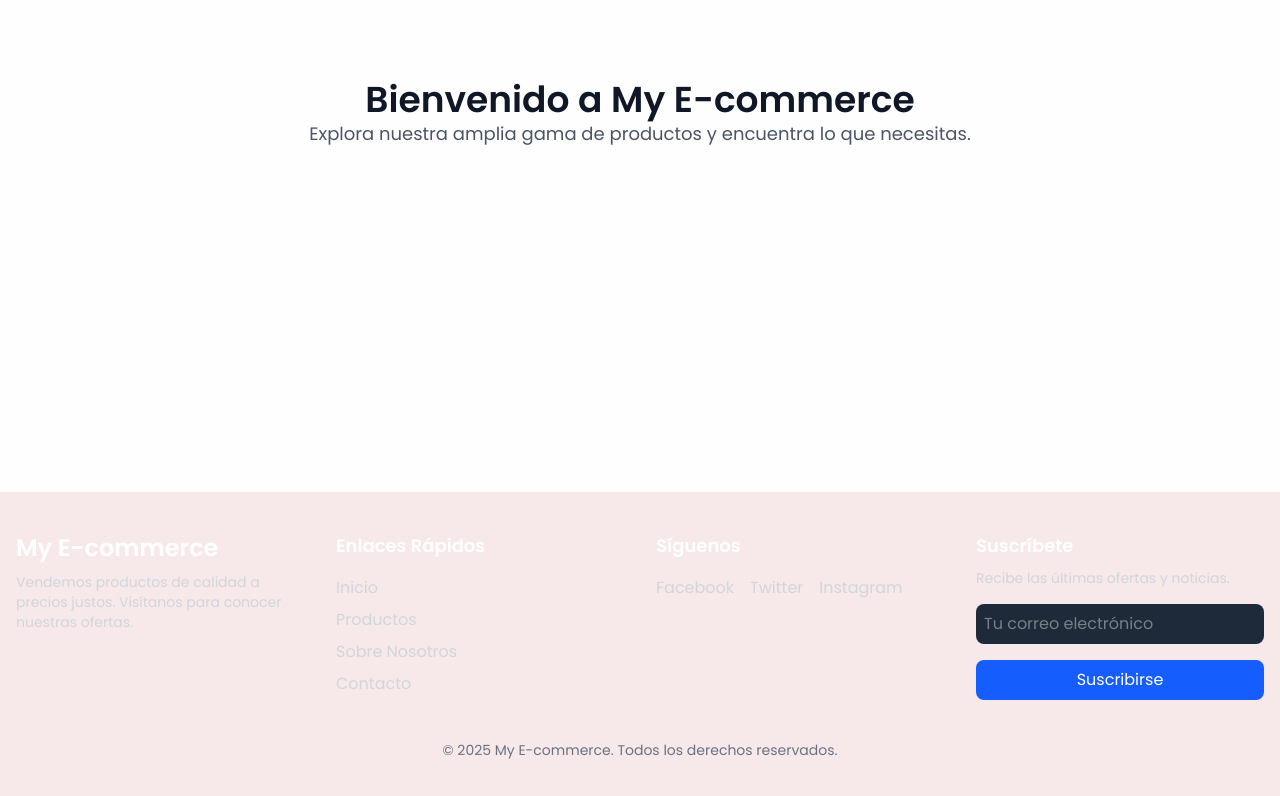
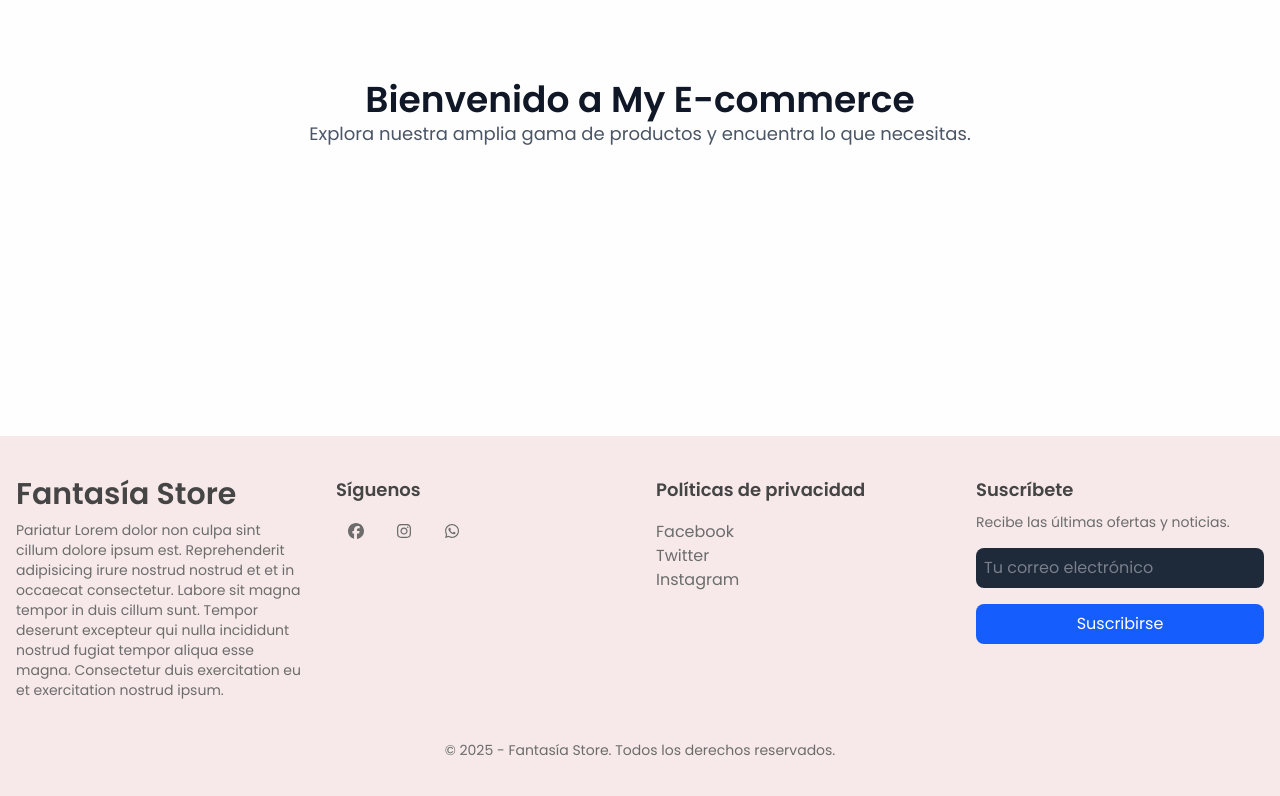
Before and after one commit to BrayanGarzon/FantasyStoreFrontEnd, a Next.js app: page / in a window 1280 px wide. Shown: the top 796 px of the page. Built offline with nearby package versions, Linux system fonts and the light colour scheme.

Commit message:
Create Footer, add icons social media and add ulr (#22)
Co-authored-by: Brayan Garzon <destroyergarzon@gmail.com>

```diff
--- /dev/null
+++ b/src/app/fontAwesomeConfig.js
@@ -0,0 +1,4 @@
+// src/app/fontAwesomeConfig.js
+import { config } from "@fortawesome/fontawesome-svg-core";
+import "@fortawesome/fontawesome-svg-core/styles.css";
+config.autoAddCss = false;
--- a/src/app/globals.css
+++ b/src/app/globals.css
@@ -7,25 +7,37 @@
   --color-primary: #FEFEFE;
   --color-secondary: #F7E9E9;
   --text-color: #454545;
+  --text-color-secondary: #6C6C6C;
   --font-family: 'Poppins', sans-serif;
 }
 
 @theme inline{
   --color-primary: var(--color-primary);
   --color-secondary: var(--color-secondary);
+  --text-color: var(--text-color);
+  --text-color-secondary: var(--text-color-secondary);
 
 }
 
-
+.text-primary {
+  color: var(--text-color);
+}
+.text-secondary {
+  color: var(--text-color-secondary);
+}
 
 body {
+  margin: 0;
+  padding: 0;
   font-family: var(--font-family);
   background-color: var(--color-primary);
   color: var(--text-color);
 }
 
 
-
+.custom-icon {
+  font-size: 10px; /* Ajusta el tamaño según lo necesites */
+}
 
 /*
 @media (prefers-color-scheme: dark) {
--- a/src/app/layout.tsx
+++ b/src/app/layout.tsx
@@ -5,12 +5,14 @@ export default function RootLayout({ children}:Readonly<{ children: React.ReactN
   return (
     <html lang='es' suppressHydrationWarning>
       <head>
-        <title>Fantasy Store</title>
+        <title>Fantasía Store</title>
         <meta name="description" content="Tienda de ropa y accersorios"/>
         <meta name="viewport" content="width=device-width, initial-scale=1.0" />
+        <meta name="theme-color" content="#F7E9E9" />
 
         <link href="https://fonts.googleapis.com/css2?family=Poppins:wght@300;400;500;600&display=swap" rel="stylesheet"></link>
-        <link rel="icon" href="/icon/favicon-clothe.png" />
+
+        <link rel="icon" href="/favicon-clothe.png"/>
       </head>
 
       <body>
--- a/src/components/common/Footer.jsx
+++ b/src/components/common/Footer.jsx
@@ -1,45 +1,58 @@
+import React from 'react';
+import { FontAwesomeIcon } from '@fortawesome/react-fontawesome';
+import { faFacebook, faInstagram, faWhatsapp } from '@fortawesome/free-brands-svg-icons';
 
 
 
-import React from 'react';
-
 const Footer = () => {
   return (
-    <footer className="bg-secondary text-gray-300 py-10">
+    <footer className="bg-secondary text-secondary py-10">
       <div className="container mx-auto grid grid-cols-1 sm:grid-cols-2 lg:grid-cols-4 gap-8 px-4">
 
         {/* Sección 1: Logo y Descripción */}
         <div>
-          <h3 className="text-2xl font-bold text-white">My E-commerce</h3>
+          <h3 className="text-3xl font-bold text-primary">Fantasía Store</h3>
           <p className="mt-2 text-sm">
-            Vendemos productos de calidad a precios justos. Visítanos para conocer nuestras ofertas.
+            Pariatur Lorem dolor non culpa sint cillum dolore ipsum est. Reprehenderit adipisicing irure nostrud nostrud et et in occaecat consectetur. Labore sit magna tempor in duis cillum sunt. Tempor deserunt excepteur qui nulla incididunt nostrud fugiat tempor aliqua esse magna. Consectetur duis exercitation eu et exercitation nostrud ipsum.
           </p>
         </div>
 
-        {/* Sección 2: Links Rápidos */}
+        {/* Sección 2: Redes Sociales */}
         <div>
-          <h4 className="text-lg font-semibold text-white">Enlaces Rápidos</h4>
-          <ul className="mt-4 space-y-2">
-            <li><a href="#" className="hover:text-white">Inicio</a></li>
-            <li><a href="#" className="hover:text-white">Productos</a></li>
-            <li><a href="#" className="hover:text-white">Sobre Nosotros</a></li>
-            <li><a href="#" className="hover:text-white">Contacto</a></li>
+          <h4 className="text-lg font-semibold text-primary">Síguenos</h4>
+          <ul className="mt-4 gap-2 display flex flex-row">
+            <li>
+              <a href="https://www.facebook.com/share/1H2iKKDCHF/" className="hover:text-white w-20 h-20" target='_blank'>
+
+                <FontAwesomeIcon icon={faFacebook} width={40} height={40} />
+              </a>
+            </li>
+            <li>
+              <a href="https://www.instagram.com/store_fantasia?igsh=MTJ4aW1tZmx2eW9jcA==" className="hover:text-white" target='_blank'>
+                <FontAwesomeIcon icon={faInstagram} width={40} height={40} />
+              </a>
+            </li>
+            <li>
+              <a href="http://wa.me/+573125769121" className="hover:text-white" target='_blank'>
+                <FontAwesomeIcon icon={faWhatsapp} width={40} height={40} />
+              </a>
+            </li>
           </ul>
         </div>
 
-        {/* Sección 3: Redes Sociales */}
+            {/* Sección 3: Politicas */}
         <div>
-          <h4 className="text-lg font-semibold text-white">Síguenos</h4>
-          <ul className="mt-4 flex space-x-4">
-            <li><a href="#" className="hover:text-white">Facebook</a></li>
-            <li><a href="#" className="hover:text-white">Twitter</a></li>
-            <li><a href="#" className="hover:text-white">Instagram</a></li>
+          <h4 className="text-lg font-semibold text-primary">Políticas de privacidad</h4>
+          <ul className="mt-4  space-x-4">
+            <li><a href="#" className="hover:text-primary">Facebook</a></li>
+            <li><a href="#" className="hover:text-primary">Twitter</a></li>
+            <li><a href="#" className="hover:text-primary">Instagram</a></li>
           </ul>
         </div>
 
-        {/* Sección 4: Newsletter */}
+        {/* Sección 3: Newsletter */}
         <div>
-          <h4 className="text-lg font-semibold text-white">Suscríbete</h4>
+          <h4 className="text-lg font-semibold text-primary">Suscríbete</h4>
           <p className="mt-2 text-sm">
             Recibe las últimas ofertas y noticias.
           </p>
@@ -57,8 +70,8 @@ const Footer = () => {
       </div>
 
       {/* Derechos reservados */}
-      <div className="text-center text-gray-500 text-sm mt-10">
-        © 2025 My E-commerce. Todos los derechos reservados.
+      <div className="text-center text-secondary text-sm mt-10">
+        © 2025 - Fantasía Store. Todos los derechos reservados.
       </div>
     </footer>
   );
```
Also changed, not shown: package.json (+10 -6 lines), public/favicon-clothe.png (renamed from public/icon/favicon-clothe.png), 1 other file (tests, documents, lock files or other folders).
